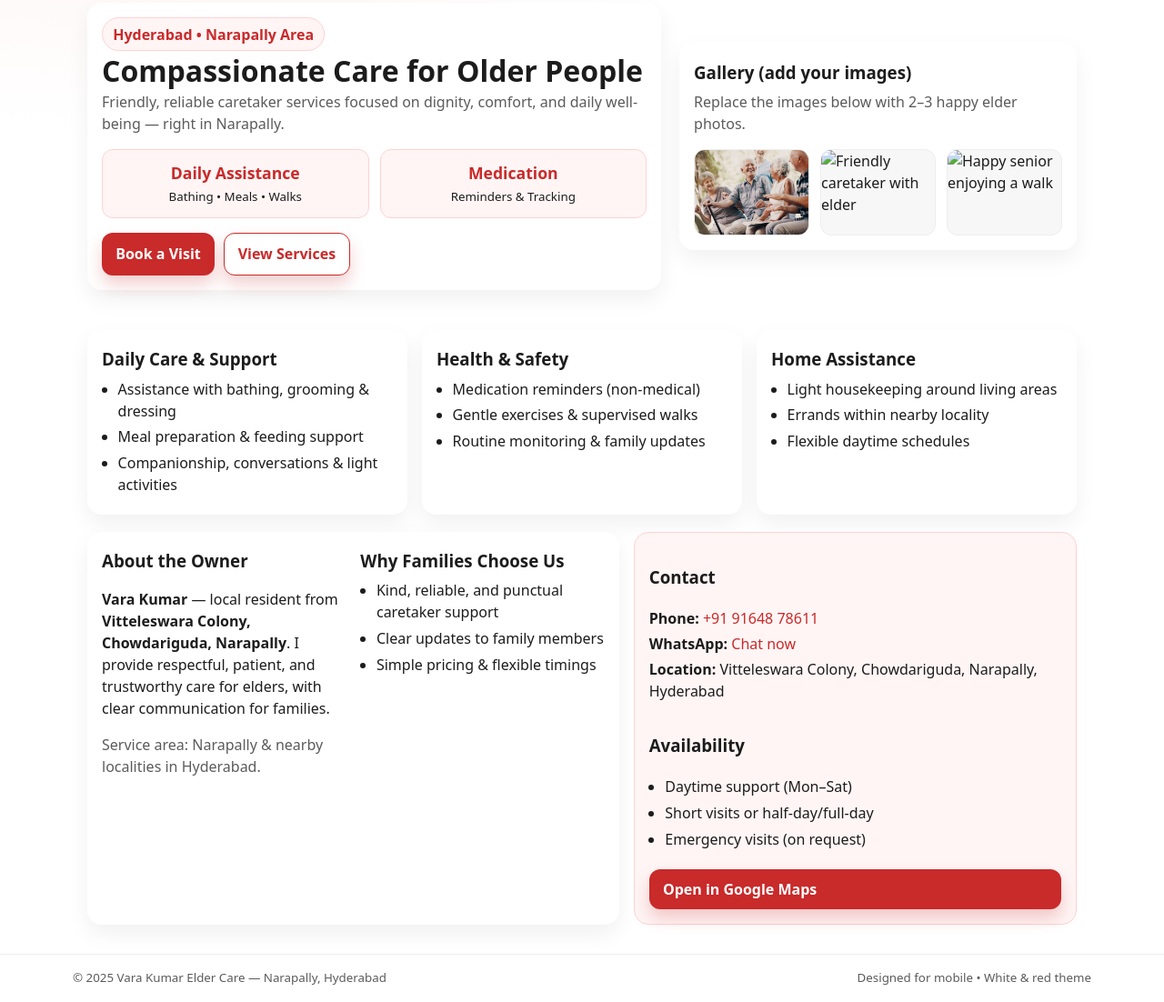
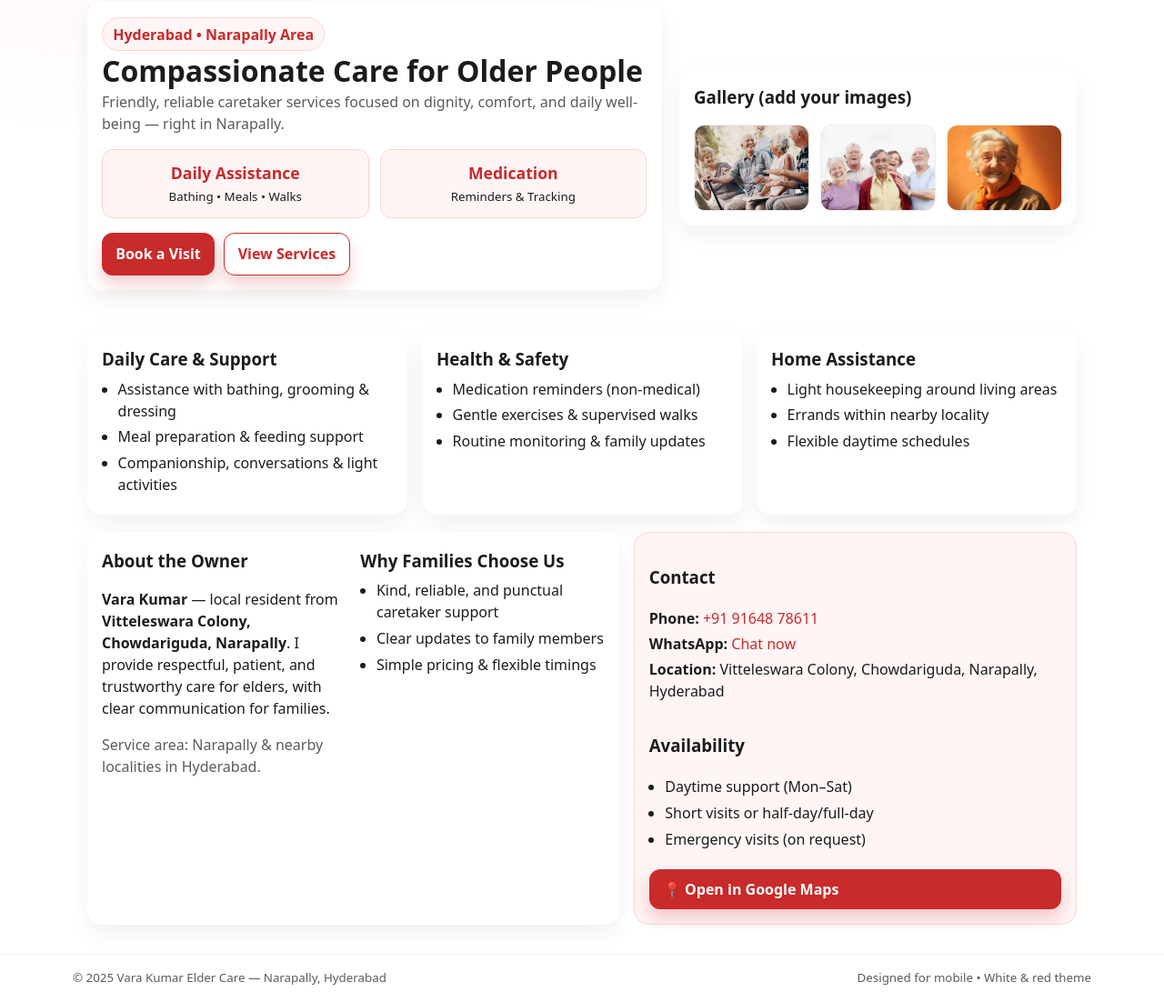
Before and after one commit to varundivarun-takecareservice/com, a plain HTML site: page index.html in a window 1280 px wide. Shown: the part 107-1209 px from the top of the page at 91% size. Drawn offline with Linux system fonts and the light colour scheme.

Commit message:
Update index.html

```diff
--- a/index.html
+++ b/index.html
@@ -154,12 +154,12 @@
 
         <div class="card">
           <h3 style="margin-top:.2rem">Gallery (add your images)</h3>
-          <p class="muted" style="color:var(--muted);margin-top:.25rem">Replace the images below with 2–3 happy elder photos.</p>
+          <p class="muted" style="color:var(--muted);margin-top:.25rem"></p>
           <div class="gallery" aria-label="Photo gallery">
-            <!-- Replace these src values with your own image paths -->
+
             <figure><img src="elder-1.jpg" alt="Smiling elderly person"/></figure>
-            <figure><img src="elder-2.jpg" alt="Friendly caretaker with elder"/></figure>
-            <figure><img src="elder-3.jpg" alt="Happy senior enjoying a walk"/></figure>
+            <figure><img src="elder-2.jpeg" alt="Friendly caretaker with elder"/></figure>
+            <figure><img src="elder-3.jpeg" alt="Happy senior enjoying a walk"/></figure>
           </div>
         </div>
       </div>
@@ -229,7 +229,10 @@
           </ul>
         </div>
         <!-- Optional: link to a map (no embed needed) -->
-        <a class="btn" href="https://maps.app.goo.gl/" target="_blank" rel="noopener">Open in Google Maps</a>
+       <a class="btn" href="https://www.google.com/maps/place/VARA+KUMAR+B+NARAPALLY+HYDERABAD/@17.4061458,78.6654382,15z/data=!4m6!3m5!1s0x3bcb9f88811a2701:0xe6e9a7d28e0b2365!8m2!3d17.4089617!4d78.6556801!16s%2Fg%2F11rwsgfybt?entry=ttu&g_ep=EgoyMDI1MDkxMC4wIKXMDSoASAFQAw%3D%3D"
+   target="_blank" rel="noopener">
+   📍 Open in Google Maps
+</a>
       </aside>
     </section>
   </main>
```
